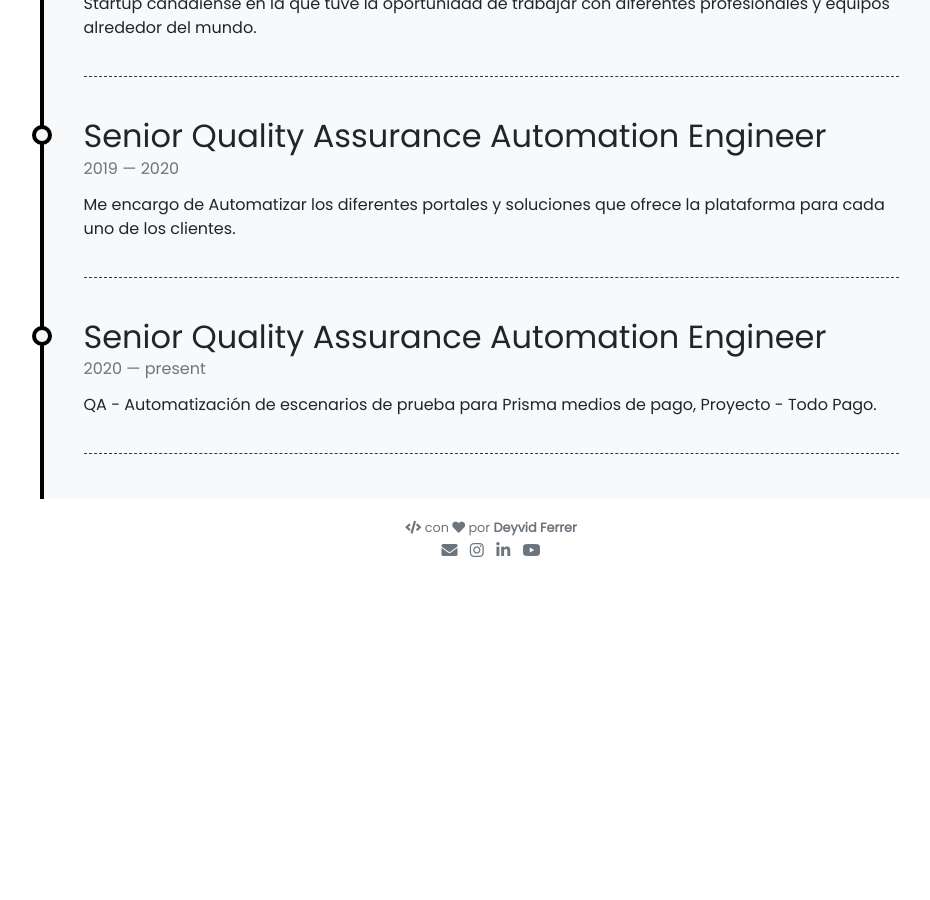
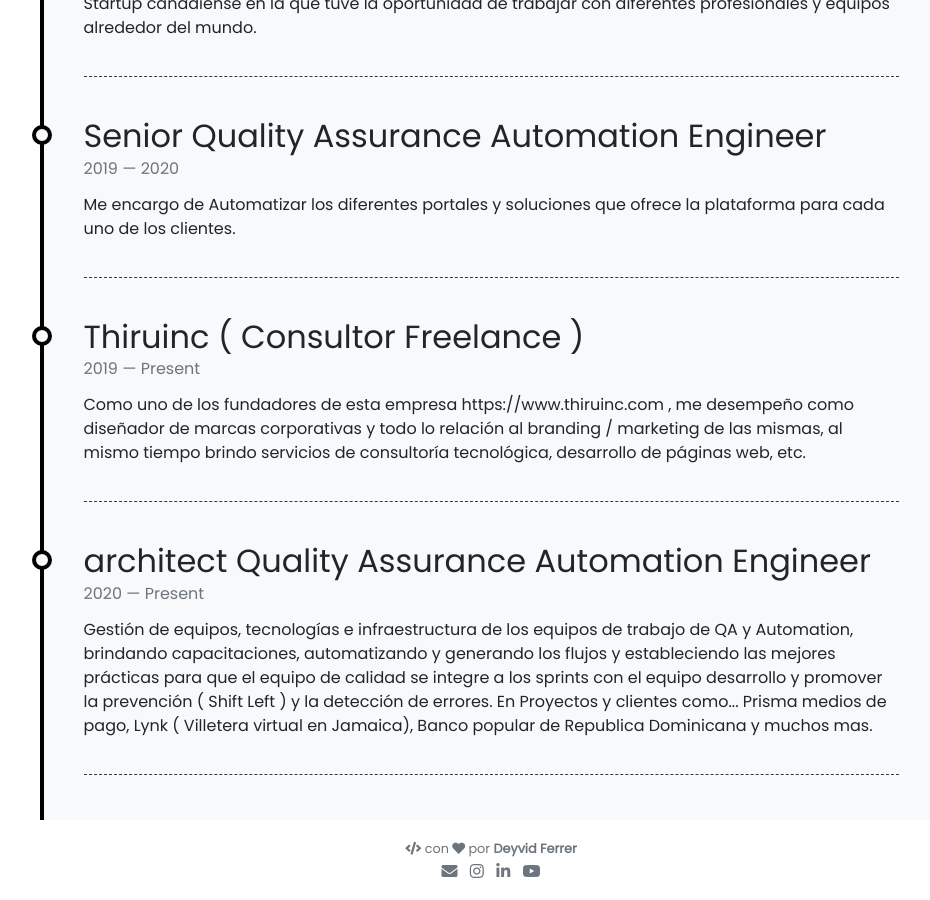
Before and after one commit to deyvidferrer/deyvidferrer, a Jekyll site: the page built from pages/about.md, in a window 1280 px wide and 900 px high, scrolled down 1423 px. Shown: the whole window, without its empty margins (149-1079 px from the left). Built offline with Jekyll 4.4.1, drawn with Linux system fonts in a browser that asks for light colours; nearby versions of some CDN libraries; emoji names are drawn with the system emoji font; before the commit the page ends 2002 px from its top, so only the background shows below that.

Commit message:
actualizacion del timeline

```diff
--- a/_data/timeline.yml
+++ b/_data/timeline.yml
@@ -8,7 +8,12 @@
   to: 2020
   description: Me encargo de Automatizar los diferentes portales y soluciones que ofrece la plataforma para cada uno de los clientes.
 
-- title: Senior Quality Assurance Automation Engineer
+- title: Thiruinc ( Consultor Freelance )
+  from: 2019
+  to: Present
+  description: Como uno de los fundadores de esta empresa https://www.thiruinc.com , me desempeño como diseñador de marcas corporativas y todo lo relación al branding / marketing de las mismas, al mismo tiempo brindo servicios de consultoría tecnológica, desarrollo de páginas web, etc.
+
+- title: architect Quality Assurance Automation Engineer
   from: 2020
-  to: present
-  description: QA - Automatización de escenarios de prueba para Prisma medios de pago, Proyecto - Todo Pago.
+  to: Present
+  description: Gestión de equipos, tecnologías e infraestructura de los equipos de trabajo de QA y Automation, brindando capacitaciones, automatizando y generando los flujos y estableciendo las mejores prácticas para que el equipo de calidad se integre a los sprints con el equipo desarrollo y promover la prevención ( Shift Left ) y la detección de errores. En Proyectos y clientes como... Prisma medios de pago, Lynk ( Villetera virtual en Jamaica), Banco popular de Republica Dominicana y muchos mas.
```
Also changed, not shown: _posts/2020-09-15-agregar-repositorio-remoto-git.md (+1 -1 lines).
